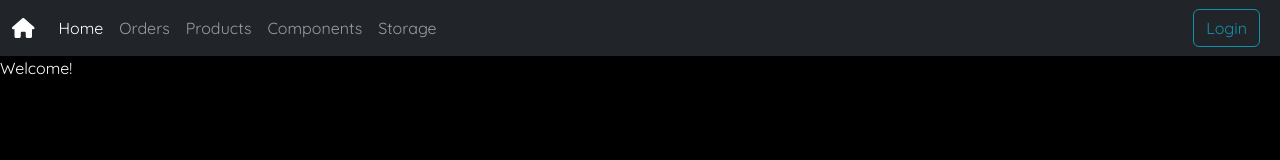
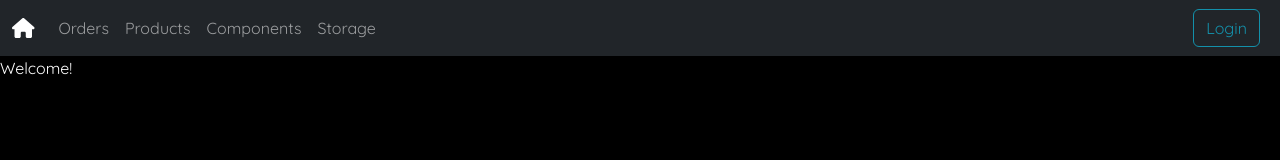
Before and after one commit to TheRealCoon/order_and_warehouse_app_frontend, a React (Create React App) app: page / in a window 1280 px wide. Shown: the top 160 px of the page. Built offline with nearby package versions, Linux system fonts and the light colour scheme; no server answers.

Commit message:
delete "Home" link from Navbar

```diff
--- a/src/components/header/Header.js
+++ b/src/components/header/Header.js
@@ -16,7 +16,6 @@ const Header = () => {
                 <Navbar.Toggle aria-controls="navbarScroll"/>
                 <Navbar.Collapse id="navbarScroll">
                     <Nav className="me-auto my-2 my-lg-0" style={{maxHeight: '300px'}} navbarScroll>
-                        <NavLink className="nav-link" to="/">Home</NavLink>
                         <NavLink className="nav-link" to="/orders">Orders</NavLink>
                         <NavLink className="nav-link" to="/products">Products</NavLink>
                         <NavLink className="nav-link" to="/components">Components</NavLink>
```
